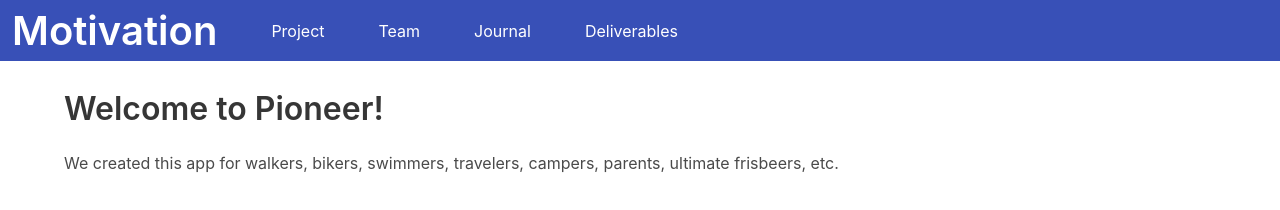
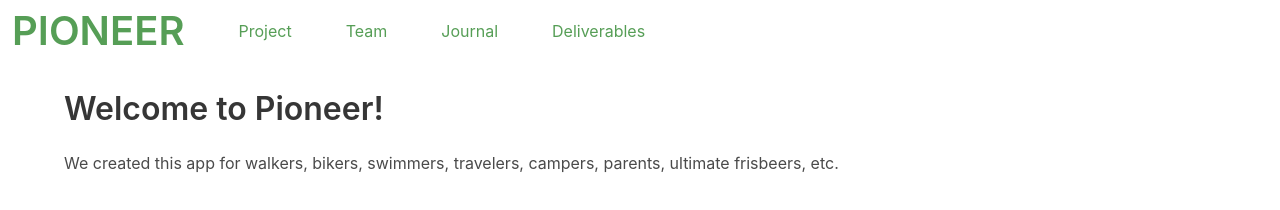
Before and after one commit to ousrahm/Pioneer-Website, a plain HTML site: page index.html in a window 1280 px wide. Drawn offline with nearby package versions, Linux system fonts and the light colour scheme.

Commit message:
fixed colors and names

```diff
--- a/navbar.html
+++ b/navbar.html
@@ -1,7 +1,7 @@
-<nav class="navbar has-background-link-dark" role="navigation" aria-label="main navigation">
+<nav class="navbar" role="navigation" aria-label="main navigation">
     <div class="navbar-brand">
-        <a class="navbar-item" href="https://ousrahm.github.io/Motivation-Website/">
-            <h1 class="title is-2" style="color:white; display:inline;">Motivation</h1>
+        <a class="navbar-item" href="https://ousrahm.github.io/Pioneer-Website/">
+            <h1 class="title is-2" style="color:rgb(86, 158, 86); display:inline;">PIONEER</h1>
         </a>
 
         <a role="button" class="navbar-burger" aria-label="menu" aria-expanded="false" data-target="navbarBasic">
@@ -13,16 +13,16 @@
 
     <div id="navbarBasic" class="navbar-menu">
         <div class="navbar-start">
-            <a onclick="loadHTML( 'project' )" class="navbar-item has-text-white" style="margin-left: 30px;">
+            <a onclick="loadHTML( 'project' )" class="navbar-item" style="color:rgb(86, 158, 86); margin-left: 30px;">
                 Project
             </a>
-            <a onclick="loadHTML( 'team' )" class="navbar-item has-text-white" style="margin-left: 30px;">
+            <a onclick="loadHTML( 'team' )" class="navbar-item" style="color:rgb(86, 158, 86); margin-left: 30px;">
                 Team
             </a>
-            <a onclick="loadHTML( 'journal' )" class="navbar-item has-text-white" style="margin-left: 30px;">
+            <a onclick="loadHTML( 'journal' )" class="navbar-item" style="color:rgb(86, 158, 86); margin-left: 30px;">
                 Journal
             </a>
-            <a onclick="loadHTML( 'deliverables' )" class="navbar-item has-text-white" style="margin-left: 30px;">
+            <a onclick="loadHTML( 'deliverables' )" class="navbar-item" style="color:rgb(86, 158, 86); margin-left: 30px;">
                 Deliverables
             </a>
         </div>
```
